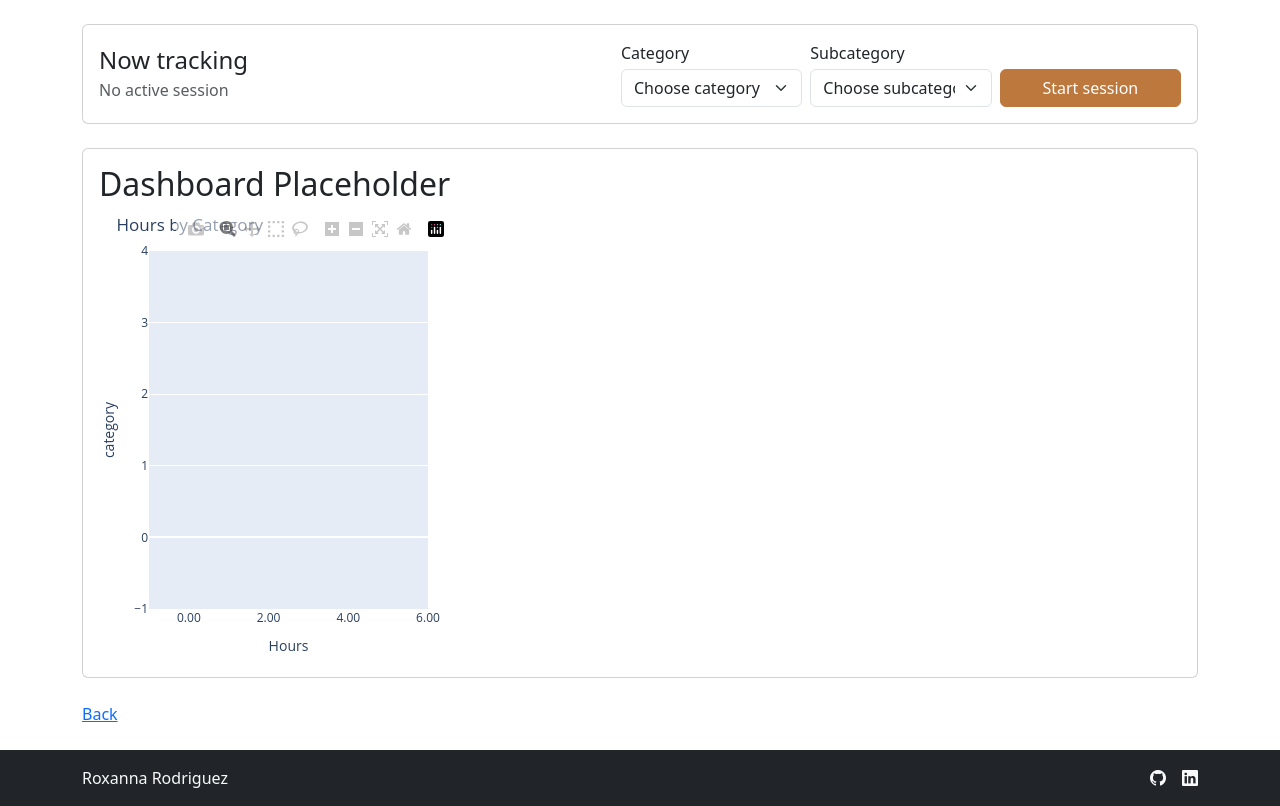
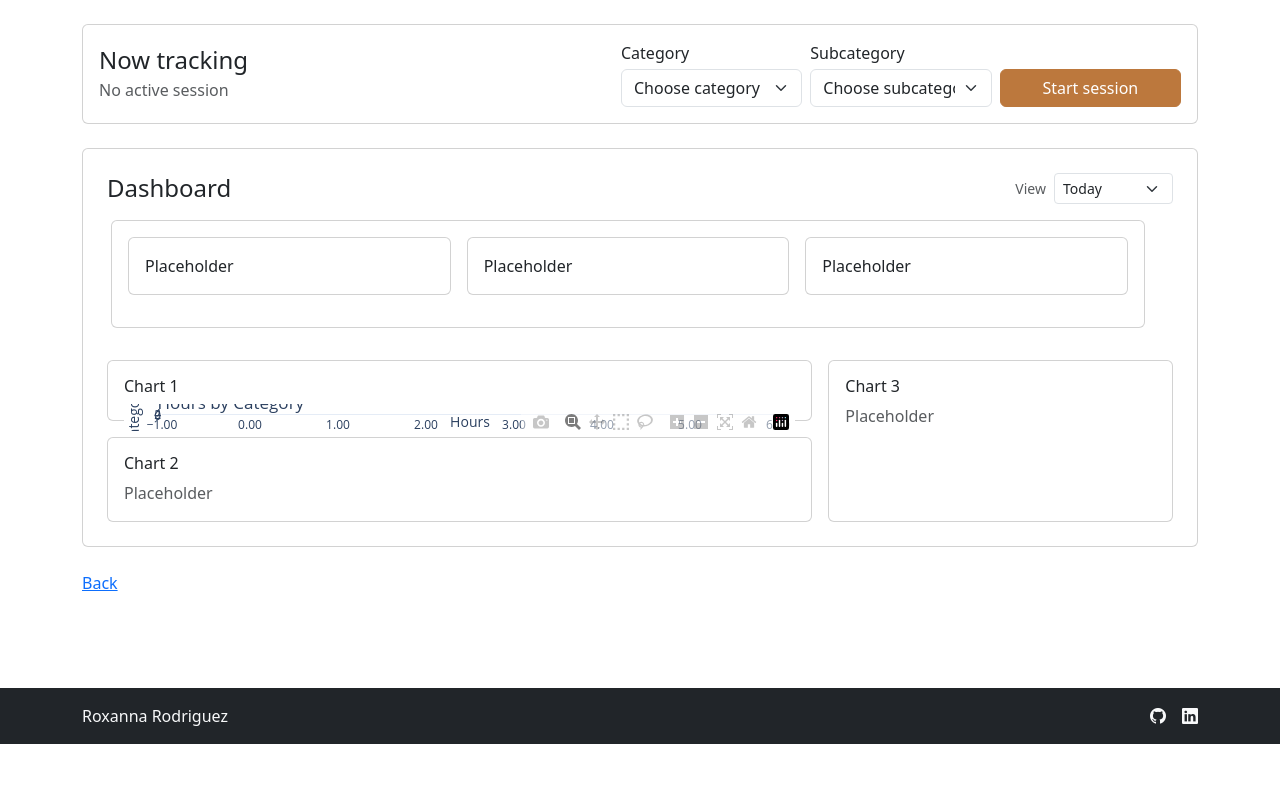
Before and after one commit to roxannardgz/time-management-cs50, a Flask app: page /dashboard in a window 1280 px wide. Shown: the part 56-862 px from the top of the page. After the commit the page ends 800 px from the top, so only its background shows below. Run offline with Flask 3, Linux system fonts and the light colour scheme; a user stored in the database is signed in; data comes from the database, SQL or seed files in the repository; both versions use the stored data as it was after the commit; some libraries are stand-ins or nearby versions.

Commit message:
Add temp layout for dashboards

```diff
--- a/templates/dashboard.html
+++ b/templates/dashboard.html
@@ -65,29 +65,97 @@
                 </div>
                 {% endif %}
 
-
             </div>
         </div>
     </section>
 
 
-
     <!-- Row 2: Dashboard Section -->
     <section class="mb-4">
         <div class="card">
+            <div class="card-body p-4">
 
-            <div class="card-body d-flex flex-column flex-md-row align-items-md-center justify-content-between gap-3">
-                <div>
-                    <h2>Dashboard Placeholder</h2>
+                <!-- Dashboard header -->
+                <div class="d-flex align-items-center justify-content-between mb-3">
+                    <h2 class="h4 mb-0">Dashboard</h2>
+
+                    <form method="get" class="d-flex align-items-center gap-2">
+                        <label for="periodSelect" class="form-label mb-0 small text-muted">View</label>
+                        <select id="periodSelect" name="period" class="form-select form-select-sm"
+                            onchange="this.form.submit()">
+                            <option value="today" {% if period=="today" %}selected{% endif %}>Today</option>
+                            <option value="week" {% if period=="week" %}selected{% endif %}>Last 7 days</option>
+                        </select>
+                    </form>
+                </div>
+
+                <!-- Main grid -->
+                <div class="row g-3 align-items-stretch">
+
+                    <!-- TOP – METRICS -->
+                    <div class="row mb-3 mt-3">
+                        <div class="col-12">
+                            <div class="card flex-fill">
+                                <div class="card-body">
+                                    <div class="row mb-3 g-3">
+                                        <div class="col-12 col-md-4">
+                                            <div class="card">
+                                                <div class="card-body">Placeholder</div>
+                                            </div>
+                                        </div>
+                                        <div class="col-12 col-md-4">
+                                            <div class="card">
+                                                <div class="card-body">Placeholder</div>
+                                            </div>
+                                        </div>
+                                        <div class="col-12 col-md-4">
+                                            <div class="card">
+                                                <div class="card-body">Placeholder</div>
+                                            </div>
+                                        </div>
+                                    </div>
+
+                                </div>
+                            </div>
+                        </div>
+                    </div>
+
+
+                    <!-- LEFT -->
+                    <div class="col-12 col-lg-8 d-flex flex-column gap-3">
+                        <div class="card flex-fill">
+                            <div class="card-body">
+                                <h3 class="h6">Chart 1</h3>
                                 {% if div_today_by_category %}
                                 {{ div_today_by_category | safe }}
                                 {% else %}
-                    <p>No data yet for today.</p>
+                                <p class="mb-0">No data yet.</p>
                                 {% endif %}
                             </div>
                         </div>
 
+                        <div class="card flex-fill">
+                            <div class="card-body">
+                                <h3 class="h6">Chart 2</h3>
+                                <p class="text-muted mb-0">Placeholder</p>
                             </div>
+                        </div>
+                    </div>
+
+                    <!-- RIGHT -->
+                    <div class="col-12 col-lg-4 d-flex">
+                        <div class="card w-100 h-100">
+                            <div class="card-body">
+                                <h3 class="h6">Chart 3</h3>
+                                <p class="text-muted mb-0">Placeholder</p>
+                            </div>
+                        </div>
+                    </div>
+
+                </div>
+
+            </div> <!-- /card-body -->
+        </div> <!-- /card -->
     </section>
 
 
```
Also changed, not shown: time_management.db. Lines whose indentation alone changed are shown as unchanged.
